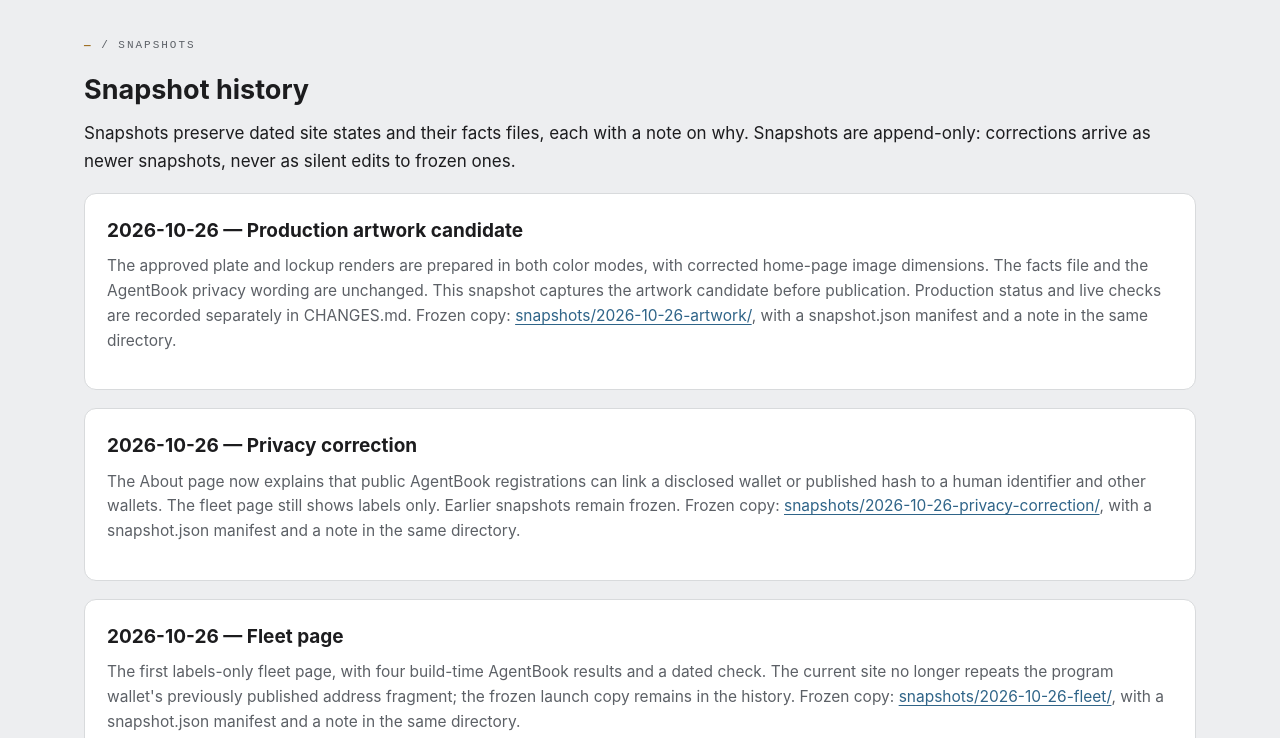
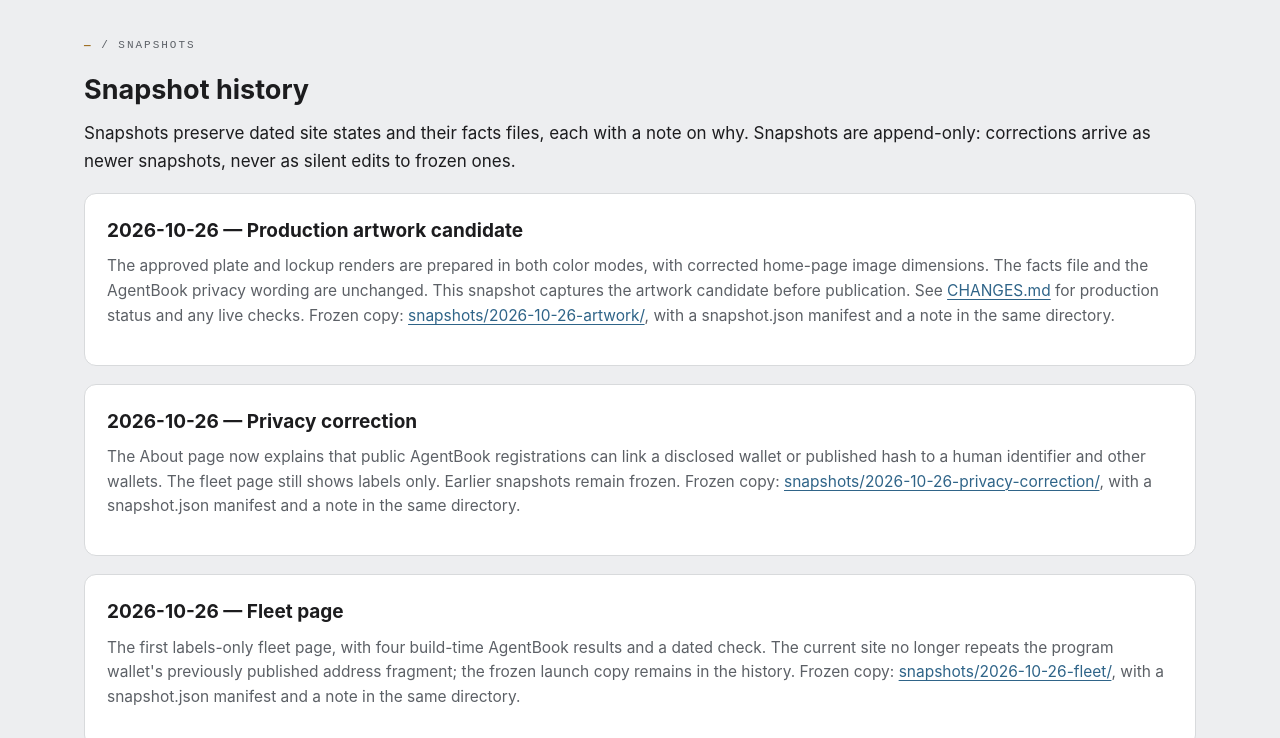
Before and after one commit to niclydon/operator-verified-site, a plain HTML site: page snapshots/index.html in a window 1280 px wide. Shown: the part 62-800 px from the top of the page. Drawn offline with Linux system fonts and the light colour scheme.

Commit message:
docs(site): make artwork history status timeless

```diff
--- a/snapshots/index.html
+++ b/snapshots/index.html
@@ -80,8 +80,9 @@
     <p>The approved plate and lockup renders are prepared in both color modes,
     with corrected home-page image dimensions. The facts file and the AgentBook
     privacy wording are unchanged. This snapshot captures the artwork candidate
-    before publication. Production status and live checks are recorded separately
-    in CHANGES.md. Frozen copy:
+    before publication. See
+    <a href="https://github.com/niclydon/operator-verified-site/blob/main/CHANGES.md">CHANGES.md</a>
+    for production status and any live checks. Frozen copy:
     <a href="/snapshots/2026-10-26-artwork/">snapshots/2026-10-26-artwork/</a>,
     with a snapshot.json manifest and a note in the same directory.</p>
   </div>
```
